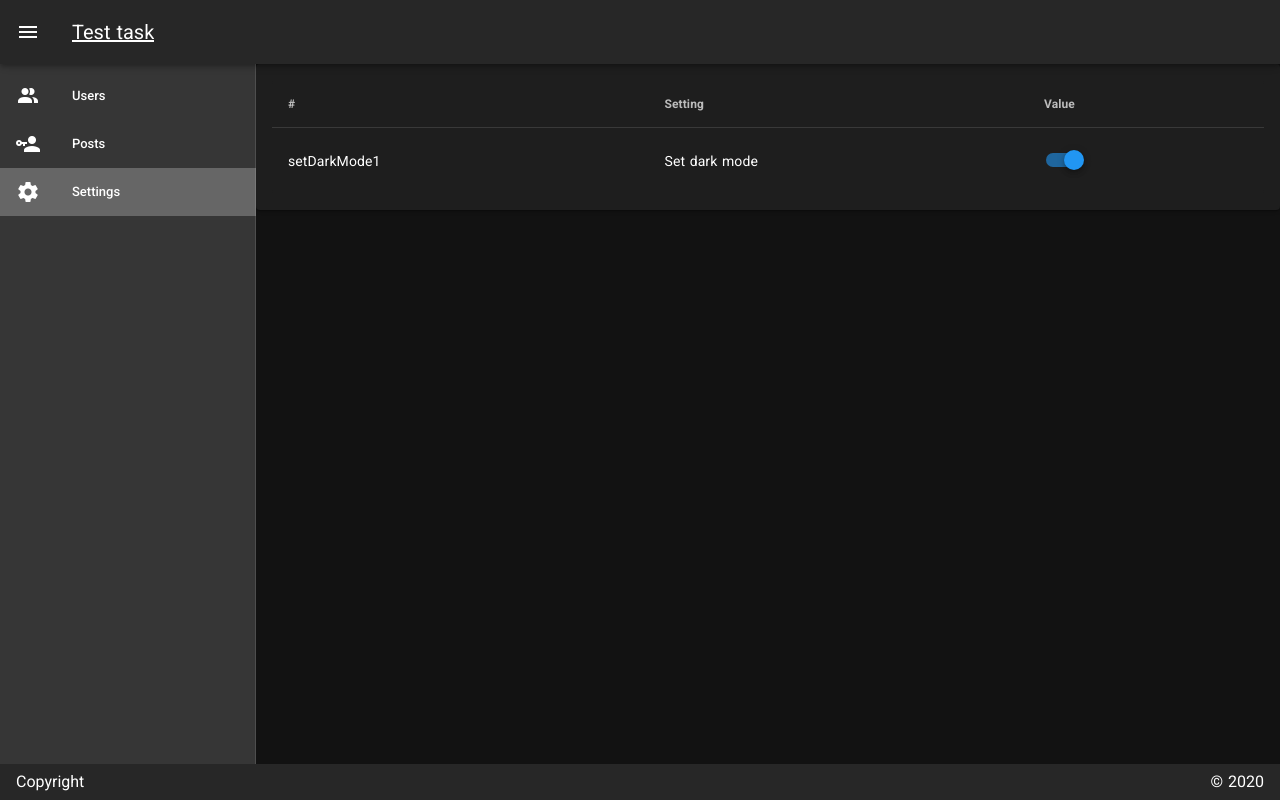
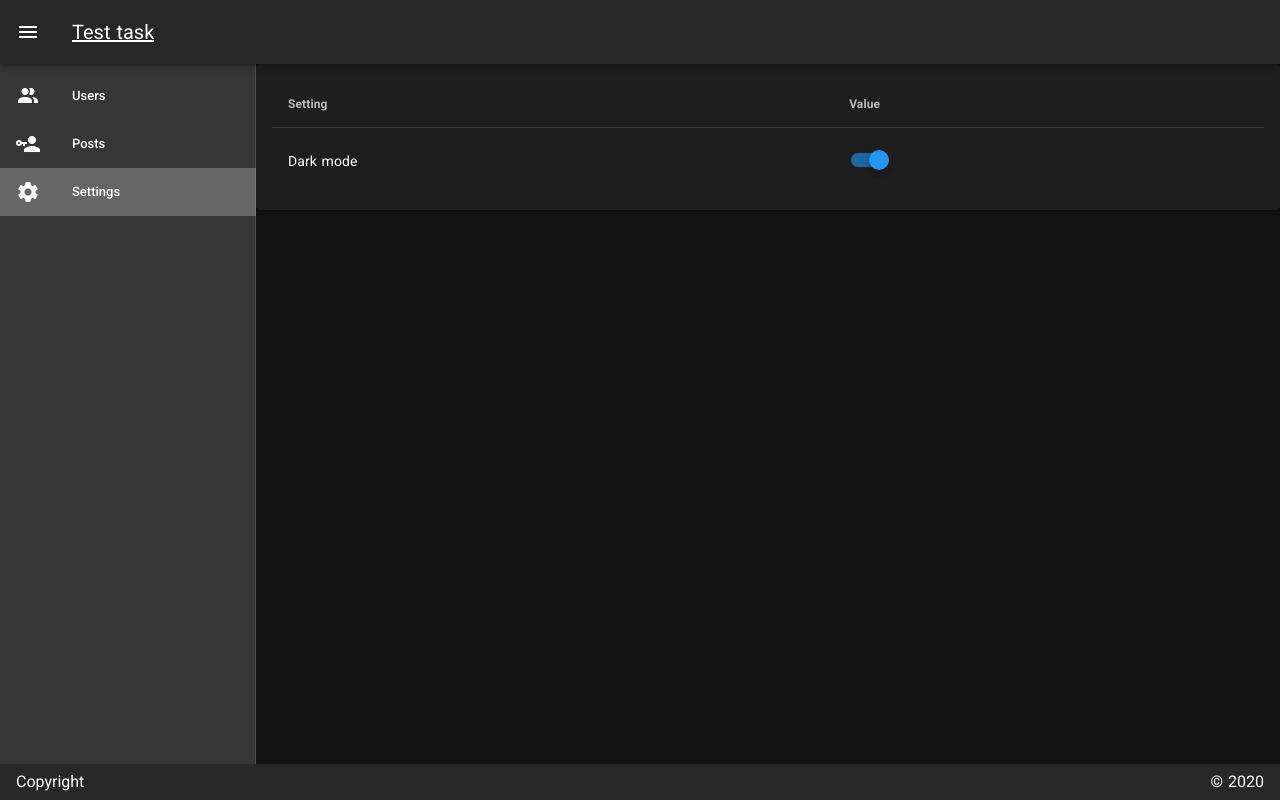
Before and after one commit to smargelov/vue-test-task, a Nuxt app: page /settings in a window 1280 px wide. Built offline with nearby package versions, Linux system fonts and the light colour scheme.

Commit message:
Remove first col

```diff
--- a/components/layout/settingItem.vue
+++ b/components/layout/settingItem.vue
@@ -1,6 +1,5 @@
 <template lang="pug">
   tr
-    td {{index + 1}}
     td {{setting.settingName}}
     td
       v-switch(
--- a/pages/settings.vue
+++ b/pages/settings.vue
@@ -6,7 +6,6 @@
           template
             thead
               tr
-                th #
                 th Setting
                 th Value
             tbody(
@@ -30,7 +29,7 @@ export default {
     return {
       settings: {
         setDarkMode: {
-          settingName: 'Set dark mode',
+          settingName: 'Dark mode',
           settingValue: true,
         },
       },
```
